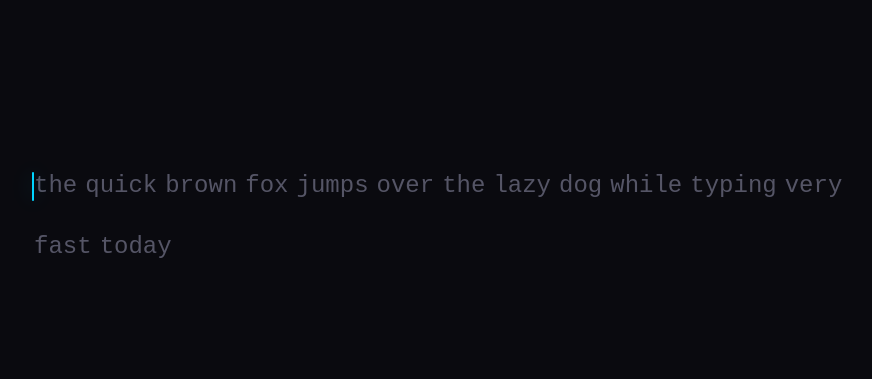
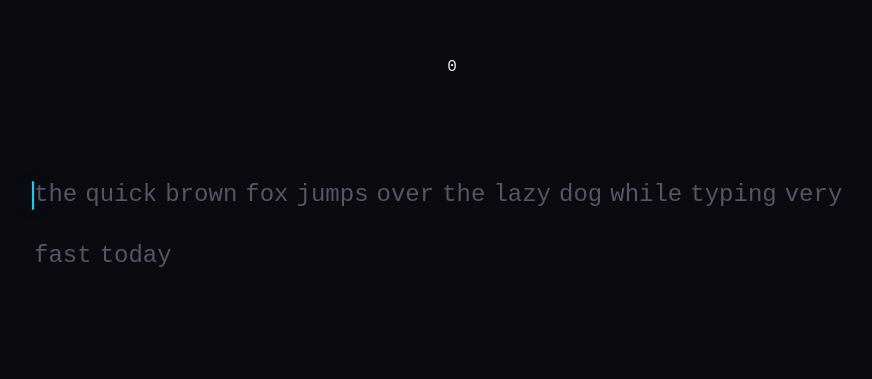
Before and after one commit to Kayo-b/roguetype, a website built with Vite: page src/index.html in a window 1280 px wide. Shown: the part 183-562 px from the top of the page, without its empty margins (188-1060 px from the left). Built offline with nearby package versions, Linux system fonts and the light colour scheme.

Commit message:
added basix wpm multiplier counter display; removed unused files

```diff
--- a/src/index.html
+++ b/src/index.html
@@ -7,6 +7,10 @@
   </head>
   <body>
     <div id="app">
+      <div id="scoreArea">
+        <div id="multi"></div>
+        <div id="score"></div>
+      </div>
       <div id="typingArea">
         <div id="words"></div>
         <div id="caret"></div>
--- a/src/index.ts
+++ b/src/index.ts
@@ -1,8 +1,18 @@
 import "./styles/main.scss";
 import { initDisplay } from "./ts/ui/typing-display";
+import { initScoreDisplay } from "./ts/ui/score-display";
 import { initInputHandler } from "./ts/core/input-handler";
 import { initCaret } from "./ts/core/caret";
 
+// async function rerenderScore() {
+//     let count = 0
+//     while(count < 10000) {
+//         setInterval(() => initScoreDisplay(), 1000);
+//         count++
+//     }
+// }
+// rerenderScore();
+setInterval(() => initScoreDisplay(), 1000);
 initDisplay();
 initCaret();
 initInputHandler();
--- a/src/ts/scoring/chips.ts
+++ /dev/null
@@ -1 +0,0 @@
-// Base chip value calculations
--- a/src/ts/scoring/combos.ts
+++ /dev/null
@@ -1 +0,0 @@
-// Combo tracking and bonuses
--- a/src/ts/scoring/multipliers.ts
+++ /dev/null
@@ -1 +0,0 @@
-// Multiplier system
--- a/src/ts/scoring/requirements.ts
+++ /dev/null
@@ -1 +0,0 @@
-// Blind score requirements
--- a/src/ts/scoring/score-calculator.ts
+++ b/src/ts/scoring/score-calculator.ts
@@ -9,8 +9,8 @@ let totalScore = 0;
 
 const BASE_CHAR_CHIPS = 1;
 const PERFECT_WORD_MULT = 1.5;
-const SPEED_BONUS_THRESHOLD = 80; // WPM
-const SPEED_MULT_BONUS = 0.5;
+const SPEED_BONUS_THRESHOLD = 50; // WPM
+const SPEED_MULT_BONUS = 0.1;
 
 const CHAR_VALUES: Record<string, number> = {
   q: 3,
@@ -60,7 +60,7 @@ export function calculateWordScore(
 
   const wpm = Stats.getWPM();
   if (wpm >= SPEED_BONUS_THRESHOLD) {
-    mult += SPEED_MULT_BONUS;
+    mult += getWpmMul();
   }
 
   const score = Math.round(chips * mult);
@@ -83,6 +83,14 @@ export function calculateWordScore(
 
 export function getTotalChips(): number {
   return totalChips;
+}
+
+export function getWpmMul(): number {
+  const wpm = Stats.getWPM();
+  let wpmMult: number = 0;
+  wpmMult = SPEED_MULT_BONUS * wpm; //(wpm / 10);
+  console.log(wpmMult, 'wpm multi')
+  return wpmMult;
 }
 
 export function getTotalMult(): number {
--- a/src/ts/ui/score-display.ts
+++ b/src/ts/ui/score-display.ts
@@ -1 +1,19 @@
 // Live score, multipliers, chips display
+import * as ScoreCalculator from '../scoring/score-calculator';
+
+let multiplierElement: HTMLElement | null = null;
+
+export function initScoreDisplay(): void {
+  multiplierElement = document.getElementById("multi");
+
+  if (!multiplierElement) {
+    throw new Error("multiplier element not found");
+  }
+  wpmMultiplierDisplay();
+}
+
+function wpmMultiplierDisplay(): void {
+    if(!multiplierElement) return;
+    const wpmMultiplier = ScoreCalculator.getWpmMul();
+    multiplierElement.innerHTML = String(Math.floor(wpmMultiplier));
+}
```
Also changed, not shown: README.md, src/ts/ui/typing-display.ts (line endings or trailing spaces), 1 other file.
